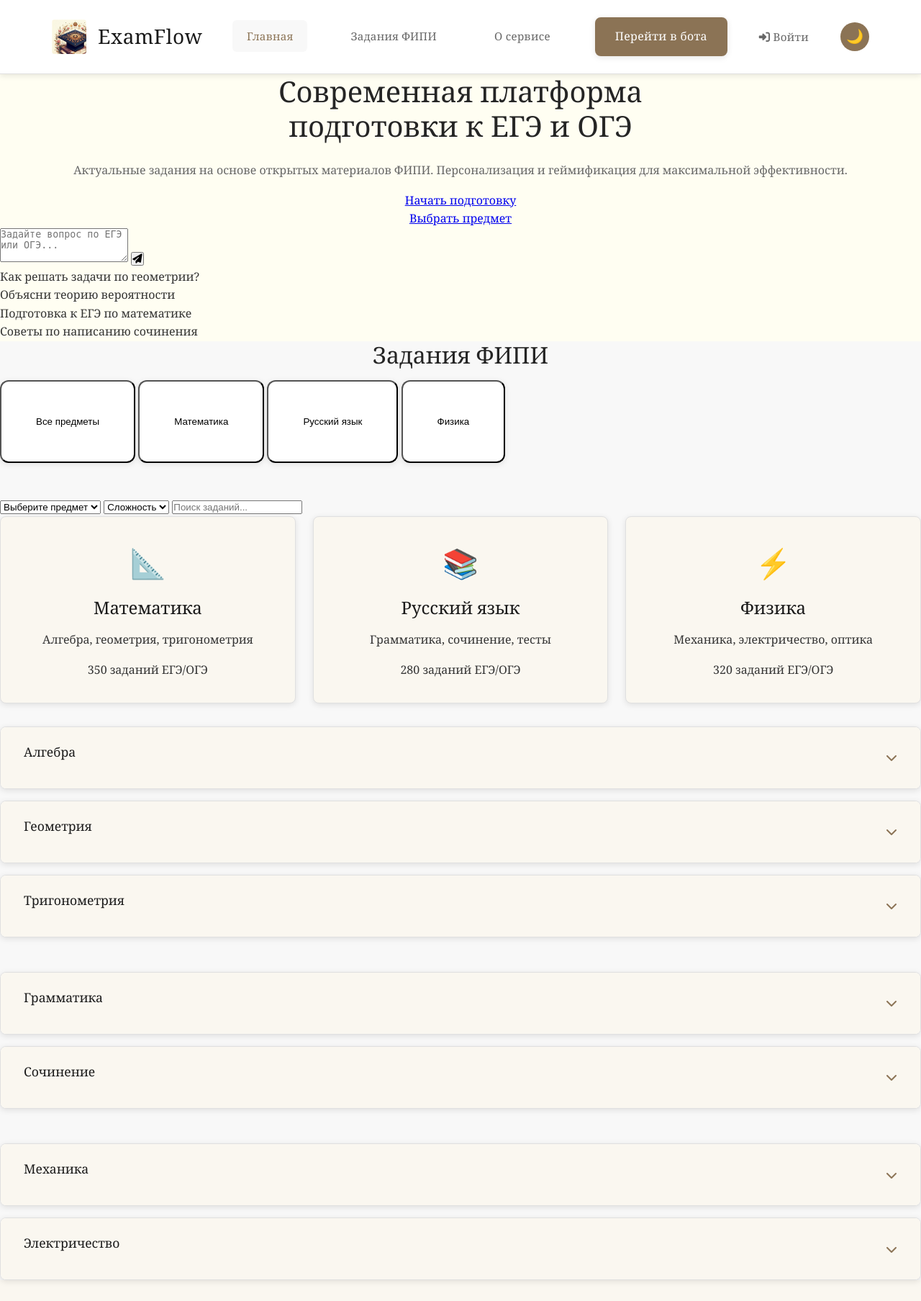
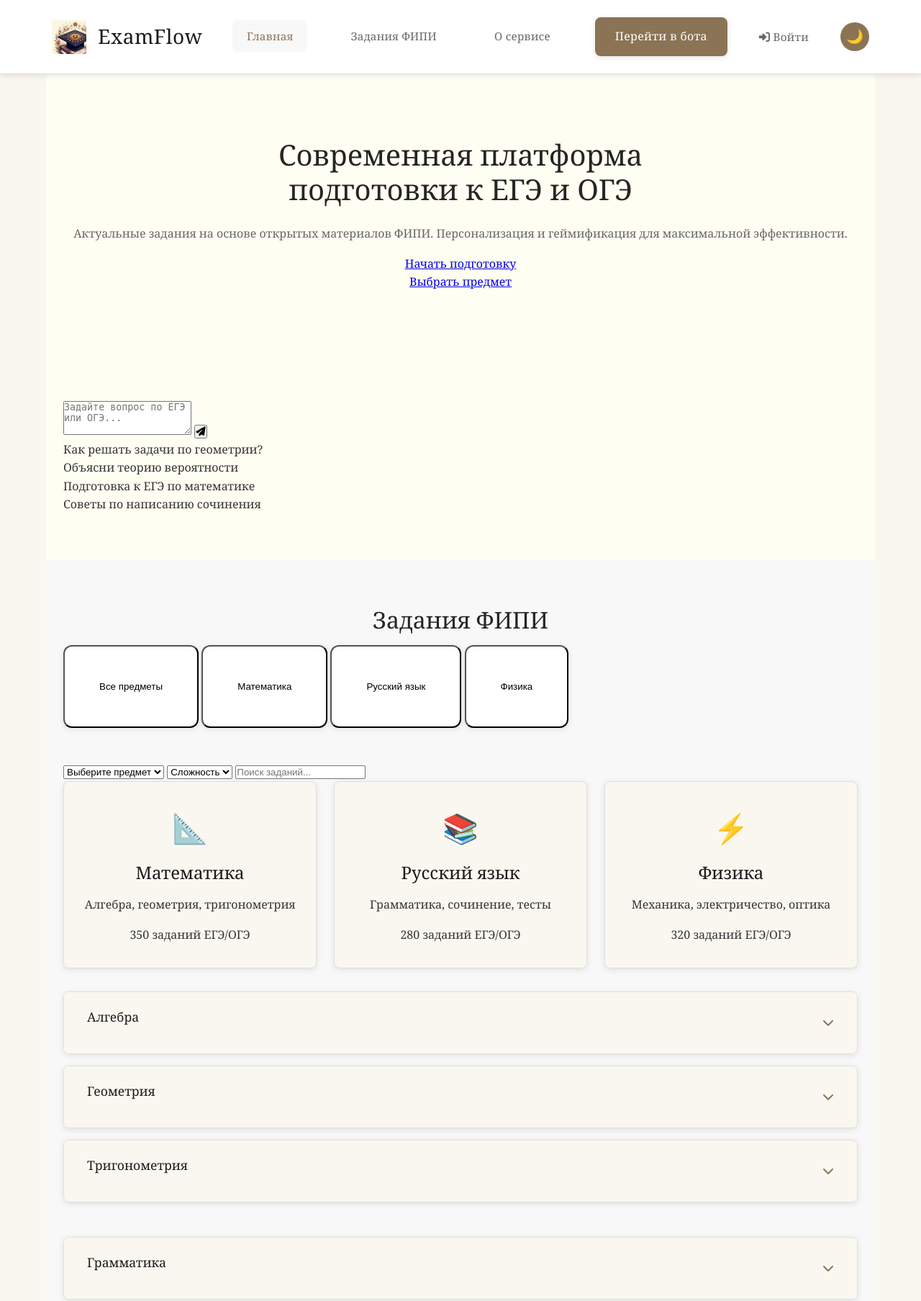
Before and after one commit to gaus-1/ExamFlow, a Django app: page / in a window 1280 px wide. Shown: the top 1807 px of the page at 72% size. Run offline with Django 4.2, Linux system fonts and the light colour scheme; data that the repository does not hold is empty; parts of the project's set-up code (start-up, migrations or seed data) failed here and were passed over.

Commit message:
feat(layout): добавлен единый .container в base.html и секционные отступы в CSS (без изменений контента/палитры)

```diff
--- a/static/css/aesop-styles.css
+++ b/static/css/aesop-styles.css
@@ -945,3 +945,22 @@
     white-space: nowrap;
     border: 0;
 }
+
+/* Контейнер и секционные утилиты */
+.container {
+    max-width: 1200px;
+    margin-left: auto;
+    margin-right: auto;
+    padding-left: clamp(12px, 4vw, 24px);
+    padding-right: clamp(12px, 4vw, 24px);
+}
+
+.section-padding {
+    padding-top: var(--space-6, 64px);
+    padding-bottom: var(--space-6, 64px);
+}
+
+.section-padding-lg {
+    padding-top: calc(var(--space-6, 64px) + 24px);
+    padding-bottom: calc(var(--space-6, 64px) + 24px);
+}
--- a/templates/base.html
+++ b/templates/base.html
@@ -98,7 +98,9 @@
 
     <!-- Основной контент -->
     <main>
-        {% block content %}{% endblock %}
+        <div class="container">
+            {% block content %}{% endblock %}
+        </div>
     </main>
 
     <!-- Footer -->
```
